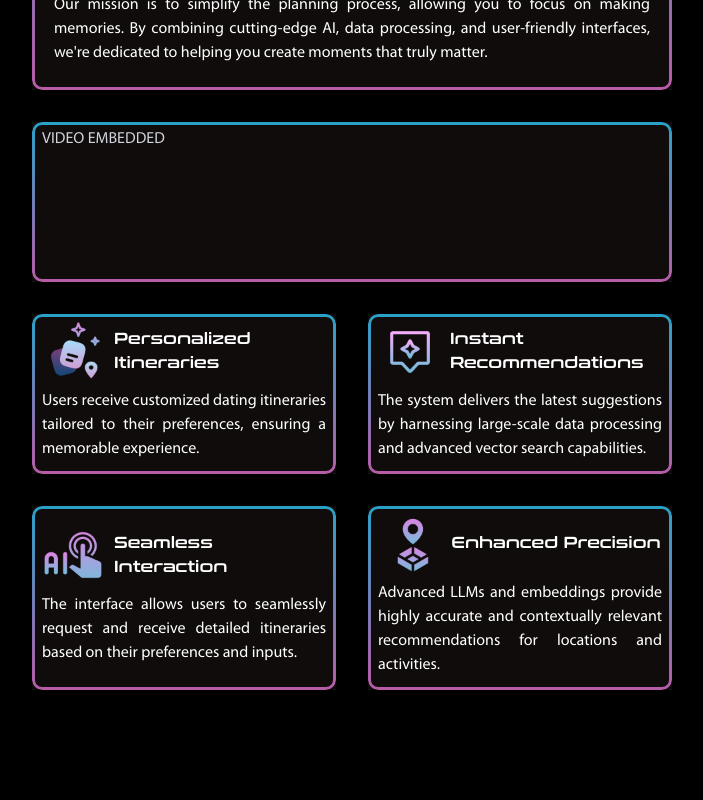
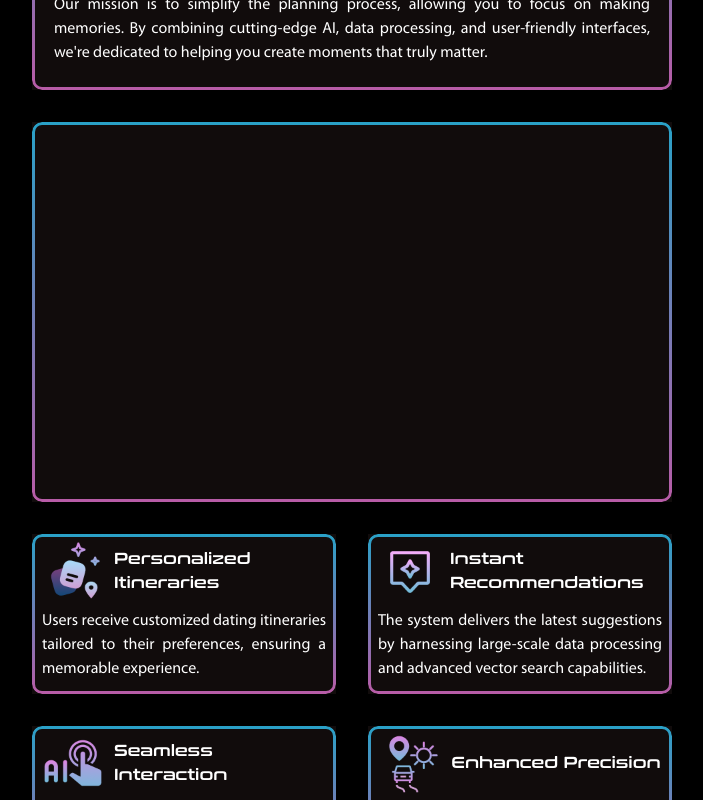
Before and after one commit to ayusudi/hangout-client, a React (Vite) app: page / in a window 1280 px wide. Shown: the part 1240-2040 px from the top of the page, without its empty margins (288-991 px from the left). Built offline with nearby package versions, Linux system fonts and the light colour scheme; no server answers.

Commit message:
update youtube

```diff
--- a/src/components/CardFeature.jsx
+++ b/src/components/CardFeature.jsx
@@ -20,7 +20,7 @@ export default function Component({ keyname }) {
     },
     "Enhanced Precision": {
       img: accuracy,
-      message: "Advanced LLMs and embeddings provide highly accurate and contextually relevant recommendations for locations and activities."
+      message: "LLMs, embeddings, weather, and location data offer precise, context-aware recommendations."
     }
   }
   return (
--- a/src/components/SimpleFooter.jsx
+++ b/src/components/SimpleFooter.jsx
@@ -1,7 +1,7 @@
 export default function Component() {
   return (
     < footer className="w-full py-8 bg-gradient-to-r from-[#B85CA7] to-[#52EDF2] text-center" >
-      <a href="https://devpost.com/software/hangout-ai" className="font-myriadb cursor-pointer">Brought to you by the Hangout AI Development Team</a>
+      <a href="https://devpost.com/software/hangout-ai" className="font-conthrax text-[14px] cursor-pointer">Brought to you by the Hangout AI Development Team</a>
     </footer >
   )
 }
--- a/src/pages/HomePage.jsx
+++ b/src/pages/HomePage.jsx
@@ -37,8 +37,8 @@ const HangoutAI = () => {
       <BannerGlobe login={login} />
       <div className="flex flex-col gap-8 my-20 md:my-36 2xl:my-44 2xl:pt-20 sm:w-[80%] md:w-[640px]">
         <AboutUs />
-        <div id="demo" className="border-gradient h-40">
-          <p className="text-gray-300">VIDEO EMBEDDED</p>
+        <div className="border-gradient flex-grow flex flex-col md:h-[380px]">
+          <iframe id="demo" className="rounded z-50 lg:w-auto flex-grow text-white flex" src={import.meta.env.VITE_YOUTUBE} title="YouTube video player" ></iframe>
         </div>
         <div className="flex flex-col md:flex-row gap-8">
           <CardFeature keyname={"Personalized Itineraries"} />
```
Also changed, not shown: src/assets/accuracy.png.
